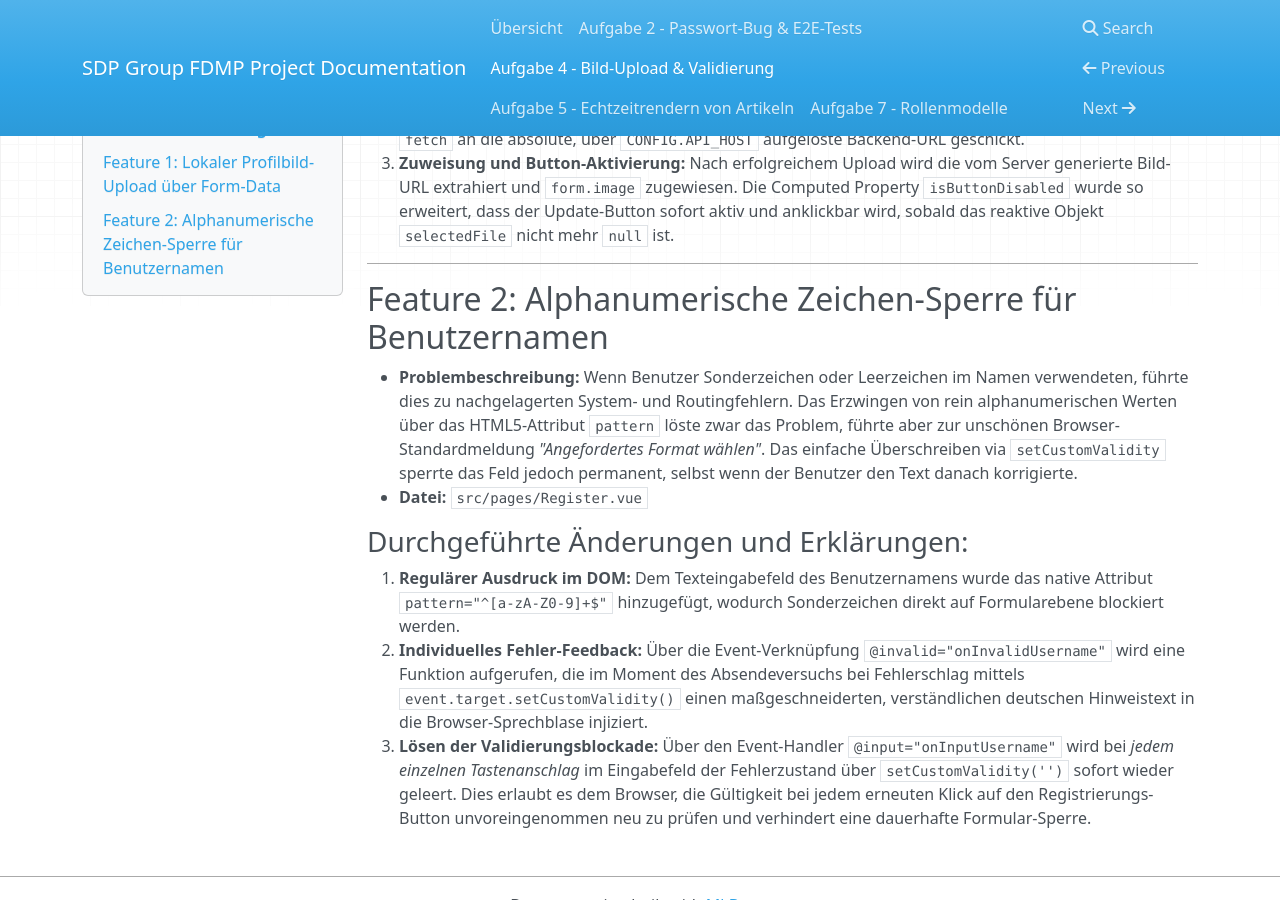
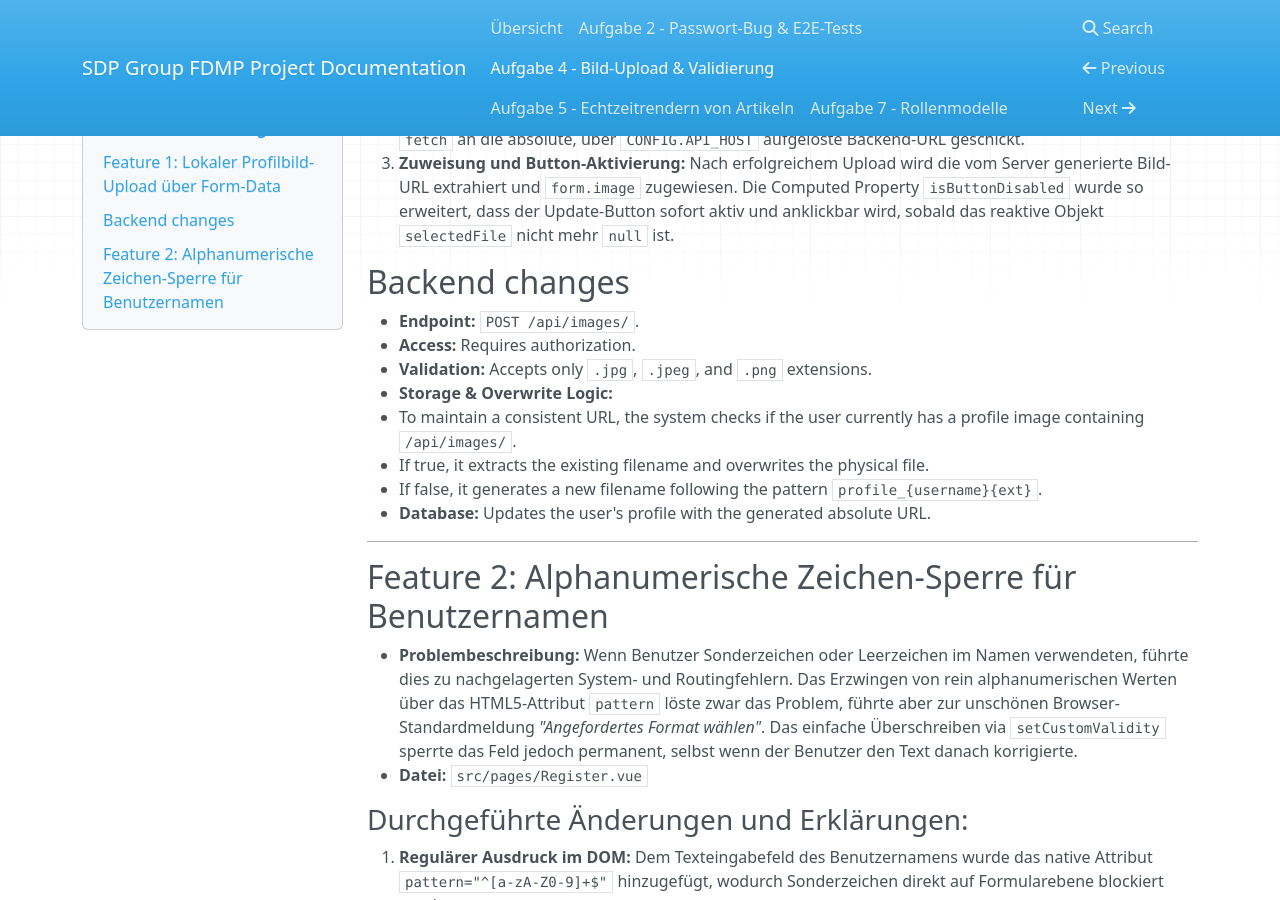
Before and after one commit to AdskiyPonchik/Conduit-cross-platform, an MkDocs documentation site: the page built from docs/mkdocs/doc-source/milestone3/aufgabe4.md, in a window 1280 px wide and 900 px high, scrolled down 635 px. Built offline with MkDocs 1.6.1, drawn with Linux system fonts in a browser that asks for light colours; nearby versions of some CDN libraries.

Commit message:
small mkdocs task4+5 changes.

```diff
--- a/docs/mkdocs/doc-source/milestone3/aufgabe4.md
+++ b/docs/mkdocs/doc-source/milestone3/aufgabe4.md
@@ -14,6 +14,16 @@ Zusammenfassung der Konzeptionierung und Integration eines lokalen Datei-Uploads
 2. **FormData und absolute Adressierung:** In der Methode `onSubmit()` werden die Binärdaten bei Vorhandensein in ein `FormData`-Objekt verpackt. Der Parameter-Schlüssel wird exakt als `'file'` deklariert, um mit der Schnittstelle des Backends zu harmonieren. Der asynchrone Request wird via `fetch` an die absolute, über `CONFIG.API_HOST` aufgelöste Backend-URL geschickt.
 3. **Zuweisung und Button-Aktivierung:** Nach erfolgreichem Upload wird die vom Server generierte Bild-URL extrahiert und `form.image` zugewiesen. Die Computed Property `isButtonDisabled` wurde so erweitert, dass der Update-Button sofort aktiv und anklickbar wird, sobald das reaktive Objekt `selectedFile` nicht mehr `null` ist.
 
+## Backend changes
+* **Endpoint:** `POST /api/images/`.
+* **Access:** Requires authorization.
+* **Validation:** Accepts only `.jpg`, `.jpeg`, and `.png` extensions.
+* **Storage & Overwrite Logic:**
+  * To maintain a consistent URL, the system checks if the user currently has a profile image containing `/api/images/`.
+  * If true, it extracts the existing filename and overwrites the physical file.
+  * If false, it generates a new filename following the pattern `profile_{username}{ext}`.
+* **Database:** Updates the user's profile with the generated absolute URL.
+
 ---
 
 ## Feature 2: Alphanumerische Zeichen-Sperre für Benutzernamen
```
Also changed, not shown: docs/mkdocs/doc-source/milestone3/aufgabe5.md (+14 -0 lines).
